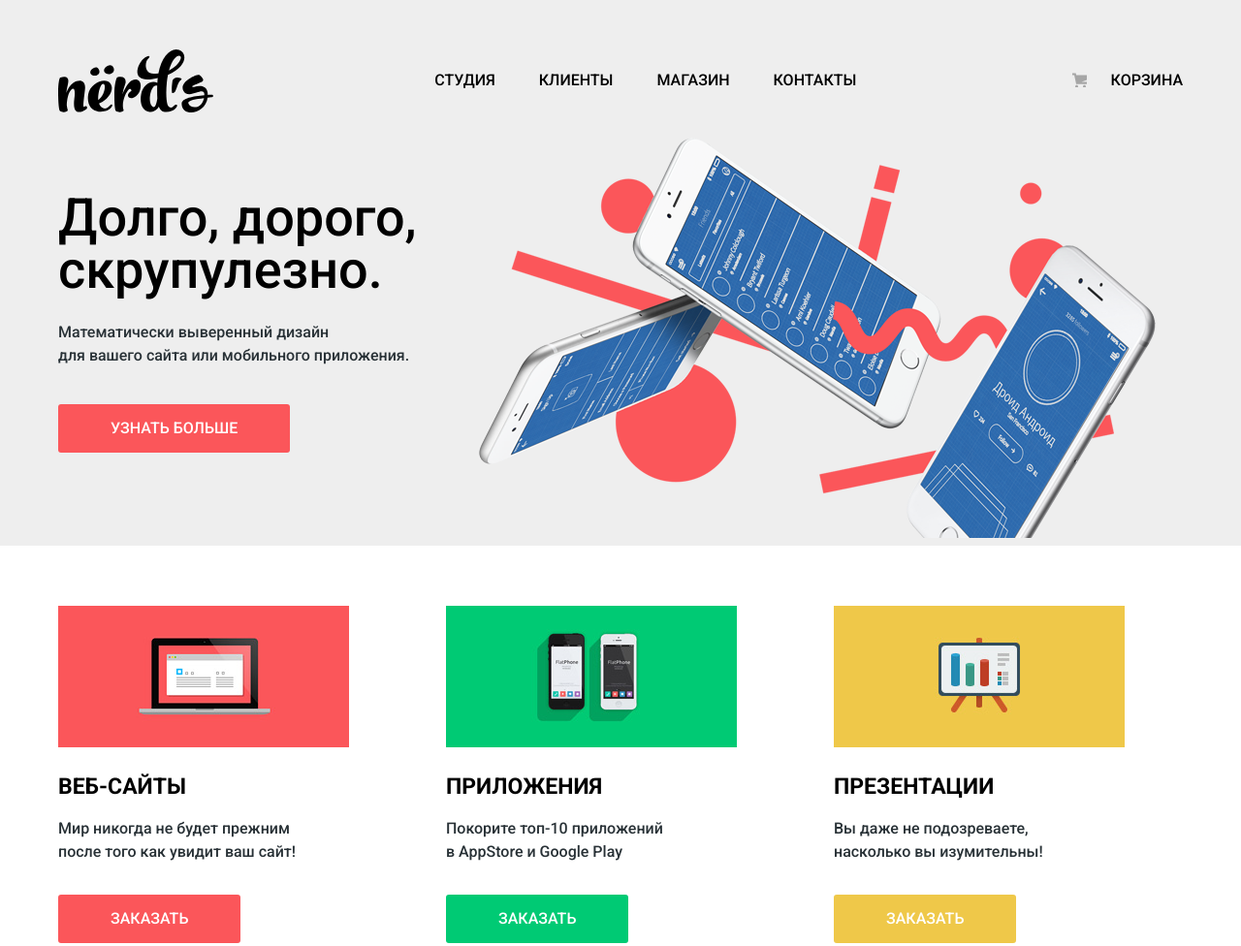
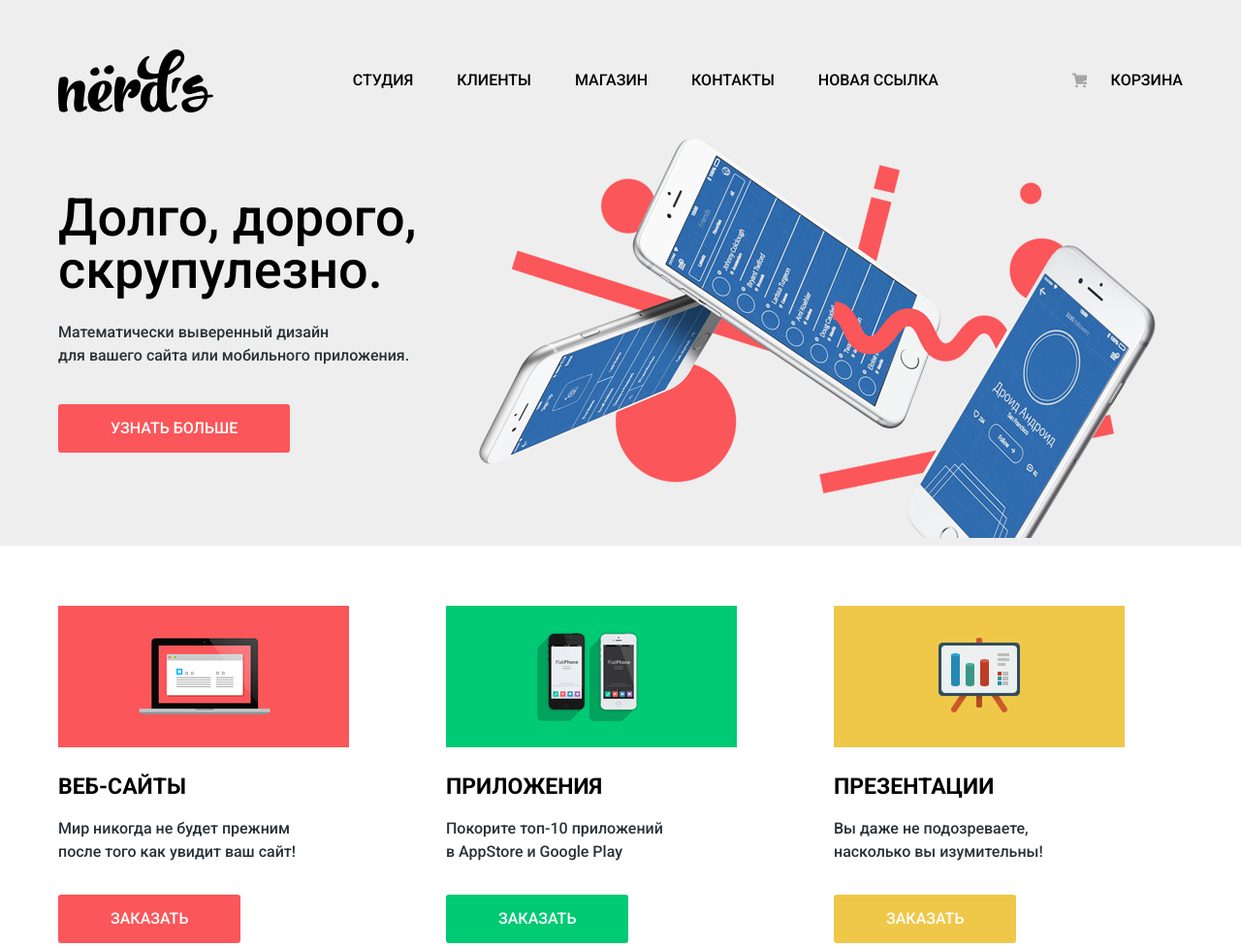
Before and after one commit to Madara1312/1, a plain HTML site: page index.html in a window 1280 px wide. Shown: the top 976 px of the page at 97% size. Drawn offline with Linux system fonts and the light colour scheme.

Commit message:
добавил ссылку в header

```diff
--- a/index.html
+++ b/index.html
@@ -34,6 +34,11 @@
                     <li class="header__item">
                         <a href="#" class="header__link">
                             Контакты
+                        </a>
+                    </li>
+                    <li class="header__item">
+                        <a href="#" class="header__link">
+                            Новая ссылка
                         </a>
                     </li>
                 </ul>
```
